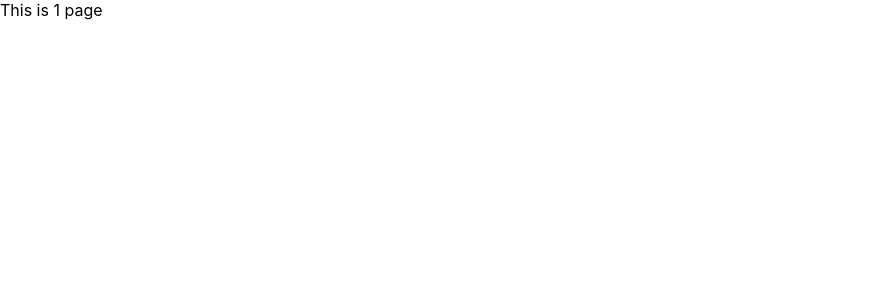
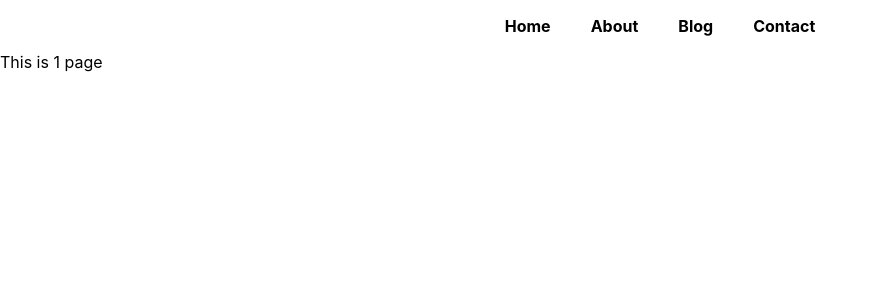
Before and after one commit to VaibhavAgarwal452/Nextjs-learning-project, a Next.js app: page /blog/1 in a window 1280 px wide. Shown: the top 300 px of the page, without its empty margins (0-878 px from the left). Built offline with nearby package versions, Linux system fonts and the light colour scheme.

Commit message:
made navbar in app.js

```diff
--- /dev/null
+++ b/components/Navbar.js
@@ -0,0 +1,26 @@
+import React from 'react';
+import Link from 'next/link';
+import styles from '../styles/Home.module.css';
+
+const Navbar = () => {
+  return (
+    <nav className={styles.mainnav}>
+      <ul>
+        <Link href='/'>
+          <li>Home</li>
+        </Link>
+        <Link href='/about'>
+          <li>About</li>
+        </Link>
+        <Link href='/blog'>
+          <li>Blog</li>
+        </Link>
+        <Link href='/contact'>
+          <li>Contact</li>
+        </Link>
+      </ul>
+    </nav>
+  );
+};
+
+export default Navbar;
--- a/pages/_app.js
+++ b/pages/_app.js
@@ -1,7 +1,13 @@
-import '../styles/globals.css'
+import Navbar from '../components/Navbar';
+import '../styles/globals.css';
 
 function MyApp({ Component, pageProps }) {
-  return <Component {...pageProps} />
+  return (
+    <>
+      <Navbar />
+      <Component {...pageProps} />
+    </>
+  );
 }
 
-export default MyApp
+export default MyApp;
```
Also changed, not shown: pages/index.js (+1 -16 lines), 1 other file (tests, documents, lock files or other folders).
